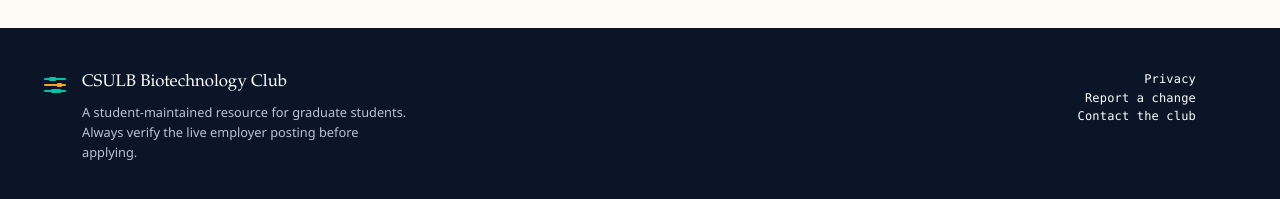
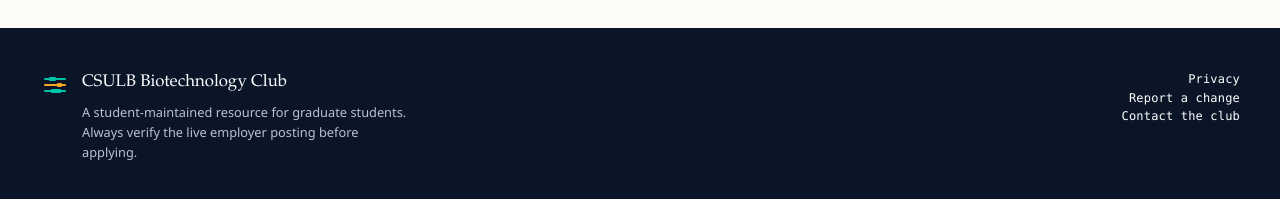
Before and after one commit to austinesparza/csulb-biotech-career-hub, a Next.js app: page / in a window 1280 px wide. Shown: the part 959-1158 px from the top of the page. Built offline with nearby package versions, Linux system fonts and the light colour scheme; no server answers; the database is empty.

Commit message:
Adjust footer layout

```diff
--- a/src/app/globals.css
+++ b/src/app/globals.css
@@ -176,7 +176,7 @@ button, input, select { font: inherit; }
 .about-disclaimer { max-width: 76ch; margin: 0 0 64px 268px; padding-top: 20px; border-top: 1px solid var(--line); color: var(--ink-faint); font-size: .78rem; }
 
 .site-footer { background: var(--navy); color: white; padding: 42px 0; }
-.footer-grid { display: grid; grid-template-columns: 1.3fr 1fr auto; gap: 44px; }
+.footer-grid { display: grid; grid-template-columns: 1.3fr auto; gap: 44px; }
 .footer-grid p { margin-top: 7px; color: #b7c3d2; font-size: .8rem; max-width: 45ch; }
 .footer-grid a { color: white; }
 .footer-grid a:hover { color: var(--teal-bright); }
```
